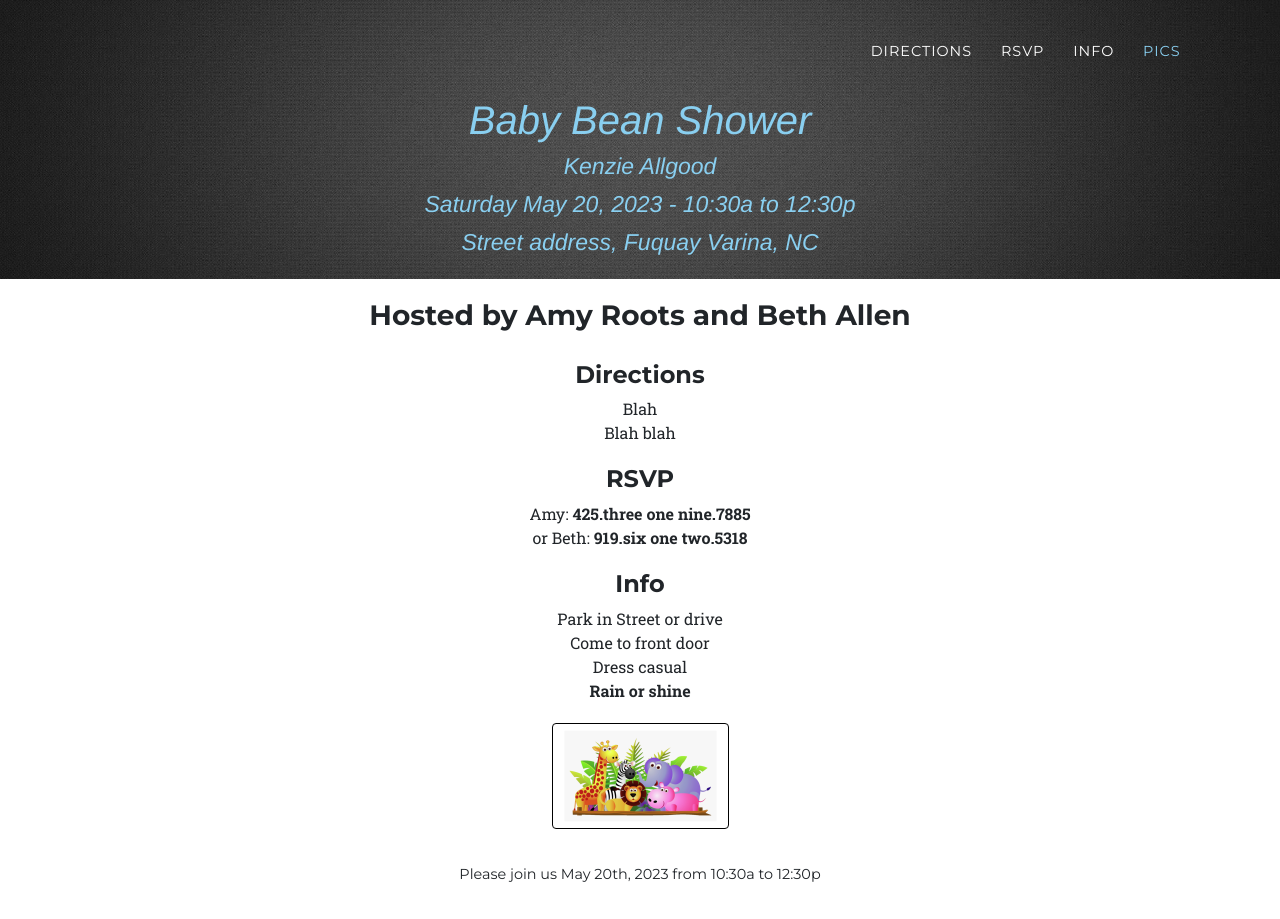
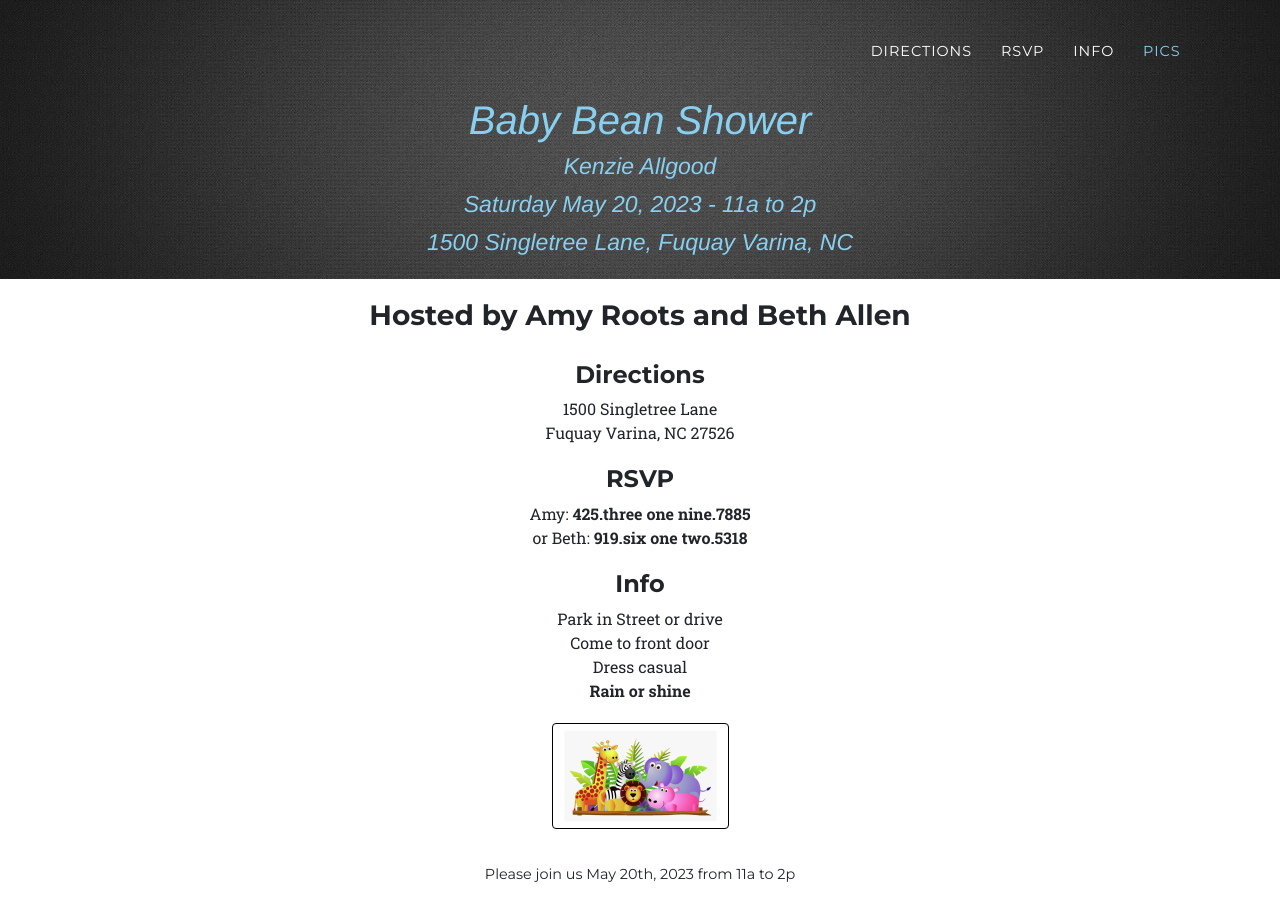
Before and after one commit to Kingman43/babybeanshower, a plain HTML site: page index.html in a window 1280 px wide. Drawn offline with Linux system fonts and the light colour scheme; a web font is replaced by a local one.

Commit message:
Updated address

```diff
--- a/index.html
+++ b/index.html
@@ -66,8 +66,8 @@
 	<div class="intro-text">
 	  <div class="intro-lead-in">Baby Bean Shower</div>
 		<div class="intro-heading">Kenzie Allgood</div>
-	  <div class="intro-heading">Saturday May 20, 2023 - 10:30a to 12:30p</div>
-	  <div class="intro-heading">Street address, Fuquay Varina, NC</div>
+	  <div class="intro-heading">Saturday May 20, 2023 - 11a to 2p</div>
+	  <div class="intro-heading">1500 Singletree Lane, Fuquay Varina, NC</div>
 	  </div>
 	 </div>
     </header>
@@ -89,9 +89,9 @@
 		<div class="row text-center">
 			<div class="col-md-12">
 				<h4>Directions</h4>
-				Blah
+				1500 Singletree Lane
 				<br>
-				Blah blah
+				Fuquay Varina, NC 27526
 			</div>
 		</div>
 	</div>
@@ -139,7 +139,7 @@
     <footer>
 
 	<span class="copyright">
-	  Please join us May 20th, 2023 from 10:30a to 12:30p
+	  Please join us May 20th, 2023 from 11a to 2p
 	</span>
 
     <!-- Bootstrap core JavaScript -->
```
